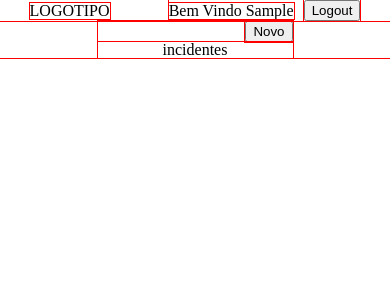
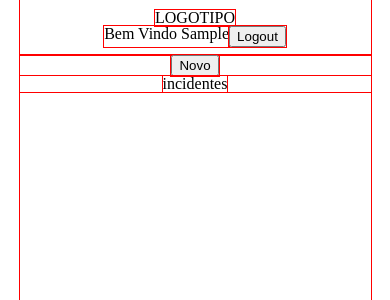
Before and after one commit to LukazMedeiros/Projeto-TCC-front, a React (Create React App) app: page / in a window 390 px wide. Both pictures are taken after typing "Sample", "Sample123" into the empty fields and a click on the button "Entrar". Shown: the top 300 px of the page. Built offline with nearby package versions, Linux system fonts and the light colour scheme.

Commit message:
mudança de layout adicionado responsividade

```diff
--- a/src/components/header/header-style.css
+++ b/src/components/header/header-style.css
@@ -1,13 +1,24 @@
-.header, .opcoes{
-    display: flex;
-    justify-content: space-around;
+.header{
+    display:flex;
+    flex-direction: column;
     align-items: center;
-
-    position: sticky;
-    top: 0px;
-    z-index: 100;
+    min-height: 100vh;
+    width: 20%;
+    transition: 0.2s all ease;
 }
 
-.header button{
-    margin-left: 10px;
+.header .opcoes{
+    display:flex;
+    flex-direction: row;
+    justify-content: space-evenly;
 }
+
+
+@media screen and (max-width: 600px){
+    .header{
+        align-items: center;
+        min-height: 0vh;
+        width: 100%;
+        padding: 10px 0px;
+    }
+}
--- a/src/pages/incidente/incidente-style.css
+++ b/src/pages/incidente/incidente-style.css
@@ -1,15 +1,39 @@
-.incidente header{
+.incidente{
+    width: 80%;
+    margin: 0 auto;
     display: flex;
+}
+
+.incidente main{
+    width: 100%;
+    display: flex;
+    flex-direction: column;
     align-items: center;
-    justify-content: space-around;
+    justify-content: center;
 }
 
 .incidente main form{
     display: flex;
     flex-direction: column;
+    min-height: 41.666667%; /* 500px/1200px */
+    min-width: 41.666667%; /* 500px/1200px */
 }
 
 .incidente main .botoes{
     display: flex;
-    justify-content: space-around;
+    justify-content: space-evenly;
 }
+
+
+@media screen and (max-width: 600px){
+
+    .incidente{
+        width: 90%;
+        flex-direction: column;
+        height: 100vh;
+    }
+
+    .incidente main{
+        height: 100%;
+    }
+}
--- a/src/pages/inicio/inicio-style.css
+++ b/src/pages/inicio/inicio-style.css
@@ -1,20 +1,42 @@
-.inicio header{
+.inicio{
+    width: 80%;
+    margin: 0 auto;
+    display: flex;
+    transition: 0.2s all ease;
+}
+
+.inicio main{
+    max-height: 100vh;
+    overflow: hidden;
     width: 100%;
     display: flex;
-    justify-content: space-around;
+    flex-direction: column;
     align-items: center;
+    transition: 0.2s all ease;
 }
 
-header div{
+.inicio main .itens{
+    width: 100%;
+    overflow: auto;
+
     display: flex;
+    justify-content: center;
 }
 
-main{
-    margin: 0 auto;
-    max-width: 50%;
-    text-align: right;
+::-webkit-scrollbar {
+    width: 0px;
 }
 
-main .itens{
-    text-align: center;
+
+@media screen and (max-width: 600px){
+
+    .inicio{
+        width: 90%;
+        flex-direction: column;
+        height: 100vh;
+    }
+
+    .inicio main{
+        height: 100%;
+    }
 }
```
